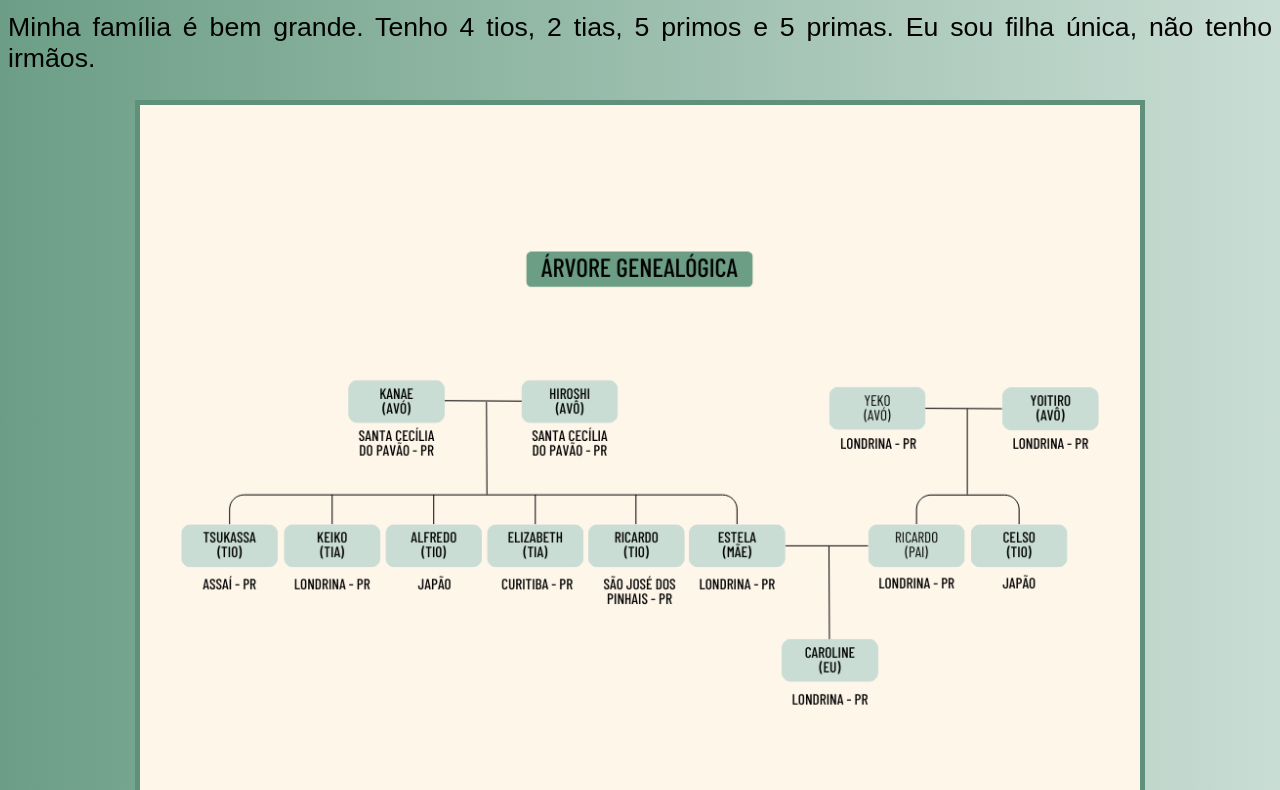
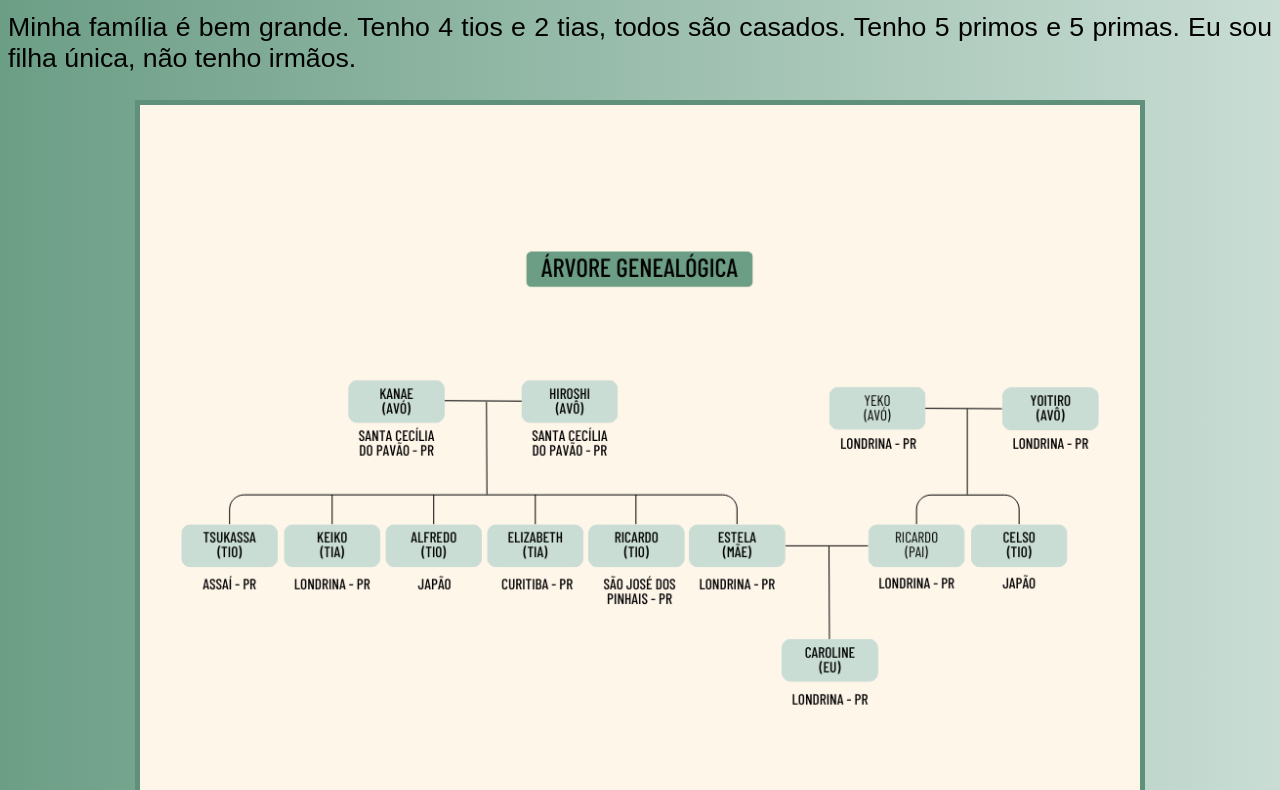
Before and after one commit to carolamy90/site-familia, a plain HTML site: page integrantes.html in a window 1280 px wide. Shown: the part 87-877 px from the top of the page. Drawn offline with Linux system fonts and the light colour scheme.

Commit message:
Add files via upload

```diff
--- a/integrantes.html
+++ b/integrantes.html
@@ -8,7 +8,7 @@
 </head>
 <body>
     <h1>Integrantes</h1>
-    <p>Minha família é bem grande. Tenho 4 tios, 2 tias, 5 primos e 5 primas. Eu sou filha única, não tenho irmãos.</p>
+    <p>Minha família é bem grande. Tenho 4 tios e 2 tias, todos são casados. Tenho 5 primos e 5 primas. Eu sou filha única, não tenho irmãos.</p>
     <img class="imgborder2" src="arvore.png" alt="árvore genealógica" width="1000">
 </body>
 </html>
```
